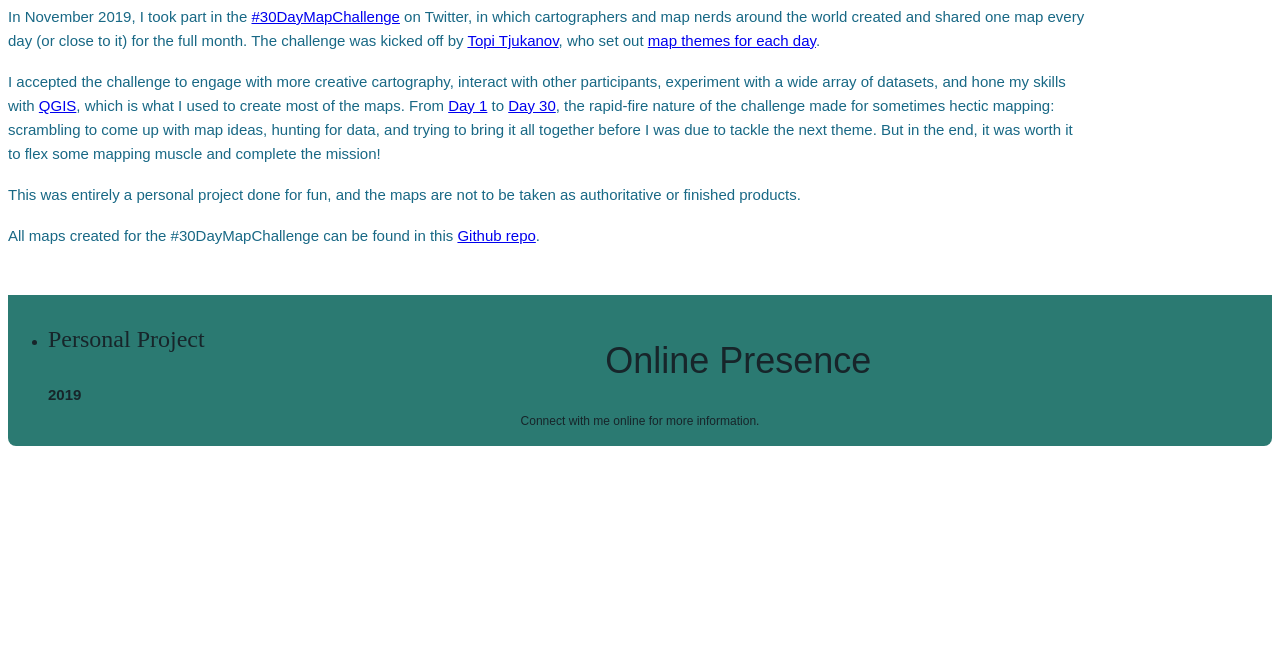
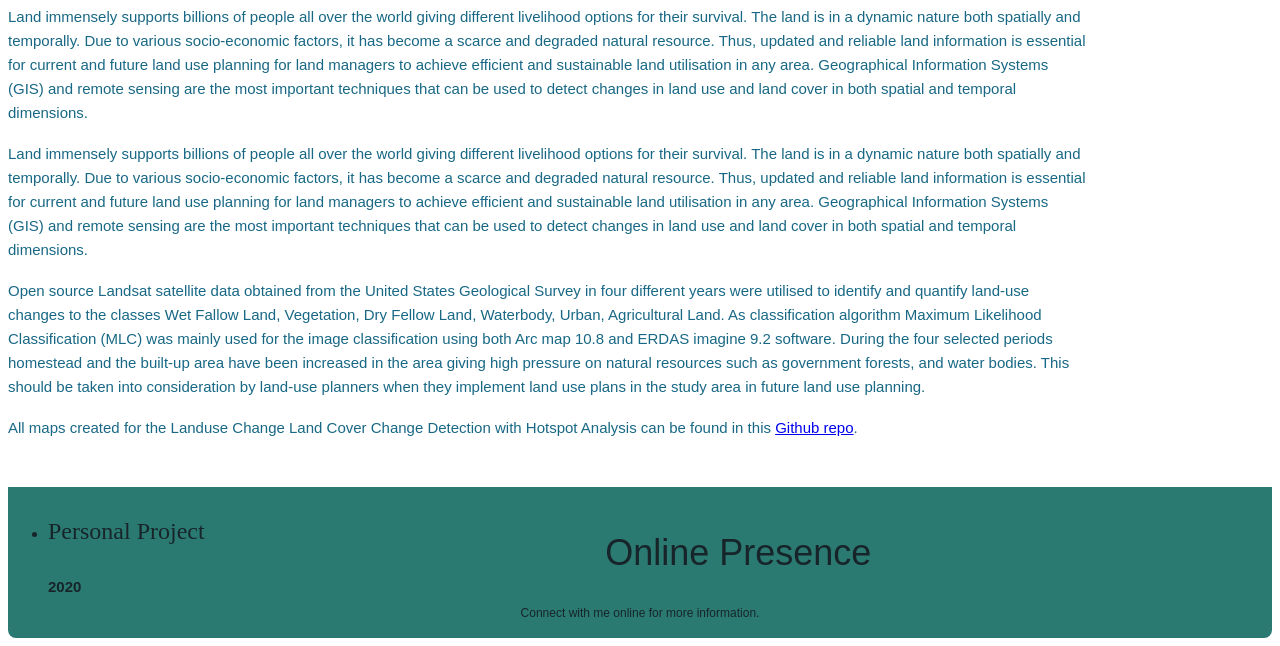
Before and after one commit to Sneha-1410/Portfolio, a plain HTML site: page landuseChangeDetection.html in a window 1280 px wide. Shown: the part 1193-1839 px from the top of the page. Before the commit the page ends 1647 px from the top, so only its background shows below. Drawn offline with nearby package versions, Linux system fonts and the light colour scheme; some icons are missing; files whose address does not match are found by name; a web font is replaced by a local one.

Commit message:
Landuse Change Detection work done

```diff
--- a/landuseChangeDetection.html
+++ b/landuseChangeDetection.html
@@ -88,29 +88,13 @@
                     </div>
 
                     <br>
-                    <p>In November 2019, I took part in the <a
-                            href="https://twitter.com/hashtag/30DayMapChallenge?src=hashtag_click"
-                            target="_blank">#30DayMapChallenge</a> on Twitter, in which cartographers and map nerds
-                        around the world created and shared one map every day (or close to it) for the full month. The
-                        challenge was kicked off by <a href="https://twitter.com/tjukanov" target="_blank">Topi
-                            Tjukanov</a>, who set out <a href="https://twitter.com/tjukanov/status/1187713840550744066"
-                            target="_blank">map themes for each day</a>.</p>
+                    <p>Land immensely supports billions of people all over the world giving different livelihood options for their survival. The land is in a dynamic nature both spatially and temporally. Due to various socio-economic factors, it has become a scarce and degraded natural resource. Thus, updated and reliable land information is essential for current and future land use planning for land managers to achieve efficient and sustainable land utilisation in any area. Geographical Information Systems (GIS) and remote sensing are the most important techniques that can be used to detect changes in land use and land cover in both spatial and temporal dimensions. </p>
                     <br>
-                    <p>I accepted the challenge to engage with more creative cartography, interact with other
-                        participants, experiment with a wide array of datasets, and hone my skills with <a
-                            href="https://qgis.org/en/site/" target="_blank">QGIS</a>, which is what I used to create
-                        most of the maps. From <a href="https://twitter.com/TimStOnge/status/1190752827729227782"
-                            target="_blank">Day 1</a> to <a
-                            href="https://twitter.com/TimStOnge/status/1201275141818404866" target="_blank">Day 30</a>,
-                        the rapid-fire nature of the challenge made for sometimes hectic mapping: scrambling to come up
-                        with map ideas, hunting for data, and trying to bring it all together before I was due to tackle
-                        the next theme. But in the end, it was worth it to flex some mapping muscle and complete the
-                        mission!</p>
+                    <p>Land immensely supports billions of people all over the world giving different livelihood options for their survival. The land is in a dynamic nature both spatially and temporally. Due to various socio-economic factors, it has become a scarce and degraded natural resource. Thus, updated and reliable land information is essential for current and future land use planning for land managers to achieve efficient and sustainable land utilisation in any area. Geographical Information Systems (GIS) and remote sensing are the most important techniques that can be used to detect changes in land use and land cover in both spatial and temporal dimensions. </p>
                     <br>
-                    <p>This was entirely a personal project done for fun, and the maps are not to be taken as
-                        authoritative or finished products.</p>
+                    <p>Open source Landsat satellite data obtained from the United States Geological Survey in four different years were utilised to identify and quantify land-use changes to the classes Wet Fallow Land, Vegetation, Dry Fellow Land, Waterbody, Urban, Agricultural Land. As classification algorithm Maximum Likelihood Classification (MLC) was mainly used for the image classification using both Arc map 10.8 and ERDAS imagine 9.2 software. During the four selected periods homestead and the built-up area have been increased in the area giving high pressure on natural resources such as government forests, and water bodies. This should be taken into consideration by land-use planners when they implement land use plans in the study area in future land use planning.</p>
                     <br>
-                    <p>All maps created for the #30DayMapChallenge can be found in this <a
+                    <p>All maps created for the Landuse Change Land Cover Change Detection with Hotspot Analysis can be found in this <a
                             href="https://github.com/Sneha-1410/Landuse-Change-Detection" target="_blank">Github
                             repo</a>.</p>
                     <br>
@@ -127,7 +111,7 @@
                         <ul class="list-group">
                             <li class="list-group-item pull-left">
                                 <h4 class="custom-subsubheader">Personal Project</h4>
-                                <p><strong>2019</strong></p>
+                                <p><strong>2020</strong></p>
                             </li>
                         </ul>
                     </div>
```
